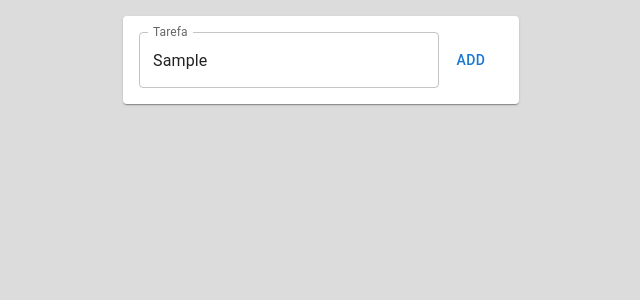
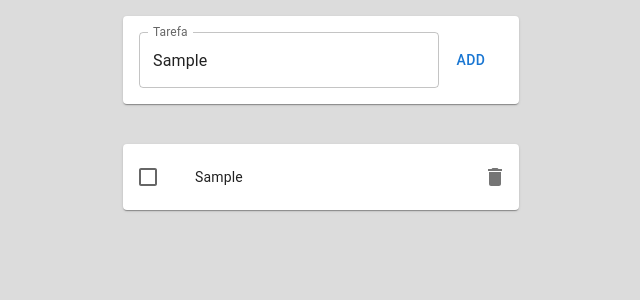
Before and after one commit to GeracNeto/to-do-list, a React (Create React App) app: page / in a window 1280 px wide. Both pictures are taken after typing "Sample" into the empty fields and a click on the button "ADD". Shown: the top 300 px of the page, without its empty margins (319-959 px from the left). Built offline with nearby package versions, Linux system fonts and the light colour scheme.

Commit message:
Passado todo.id como key dos itens da lista

```diff
--- a/src/pages/Home.jsx
+++ b/src/pages/Home.jsx
@@ -12,18 +12,18 @@ export default function Home(){
 
     const todoHandler = (todo) => {
         console.log(todo)
-        //setTodos([...todos, todo]);
+        setTodos([...todos, todo]);
     }
 
     return(
         <Container maxWidth="xs" style={{marginTop: "1em"}}>
             <Form todoHandler={todoHandler}/>
             <List sx={{ marginTop: '1em' }}>
-                {todos.map((todo =>
-                <div style={{ marginTop: '1em' }}>
-                    <ToDoItem />
+                {todos.map((todo) =>
+                <div style={{ marginTop: '1em' }} key={todo.id}>
+                    <ToDoItem todo={todo}/>
                 </div>
-                ))}
+                )}
             </List>
         </Container>
     );
```
